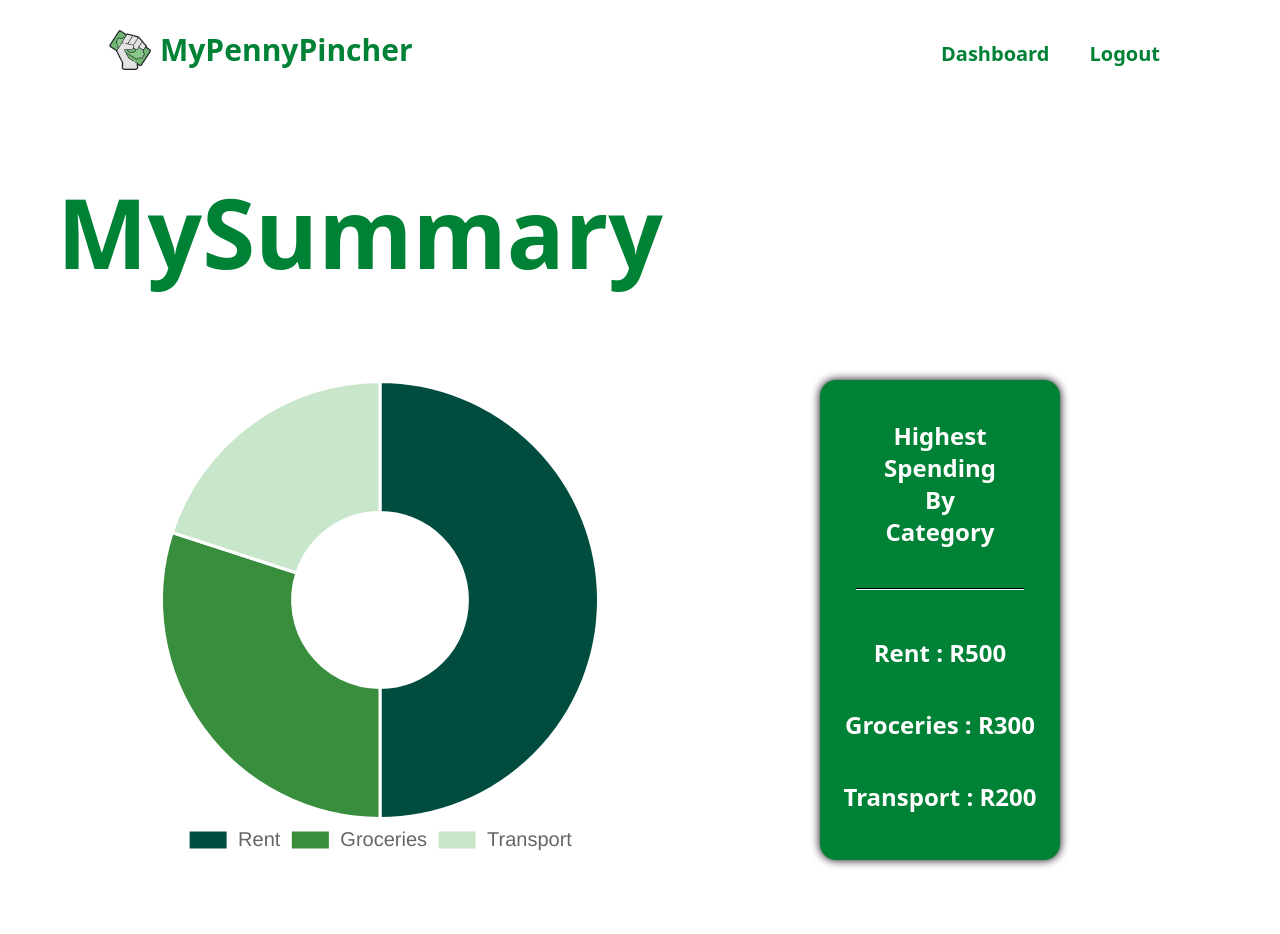
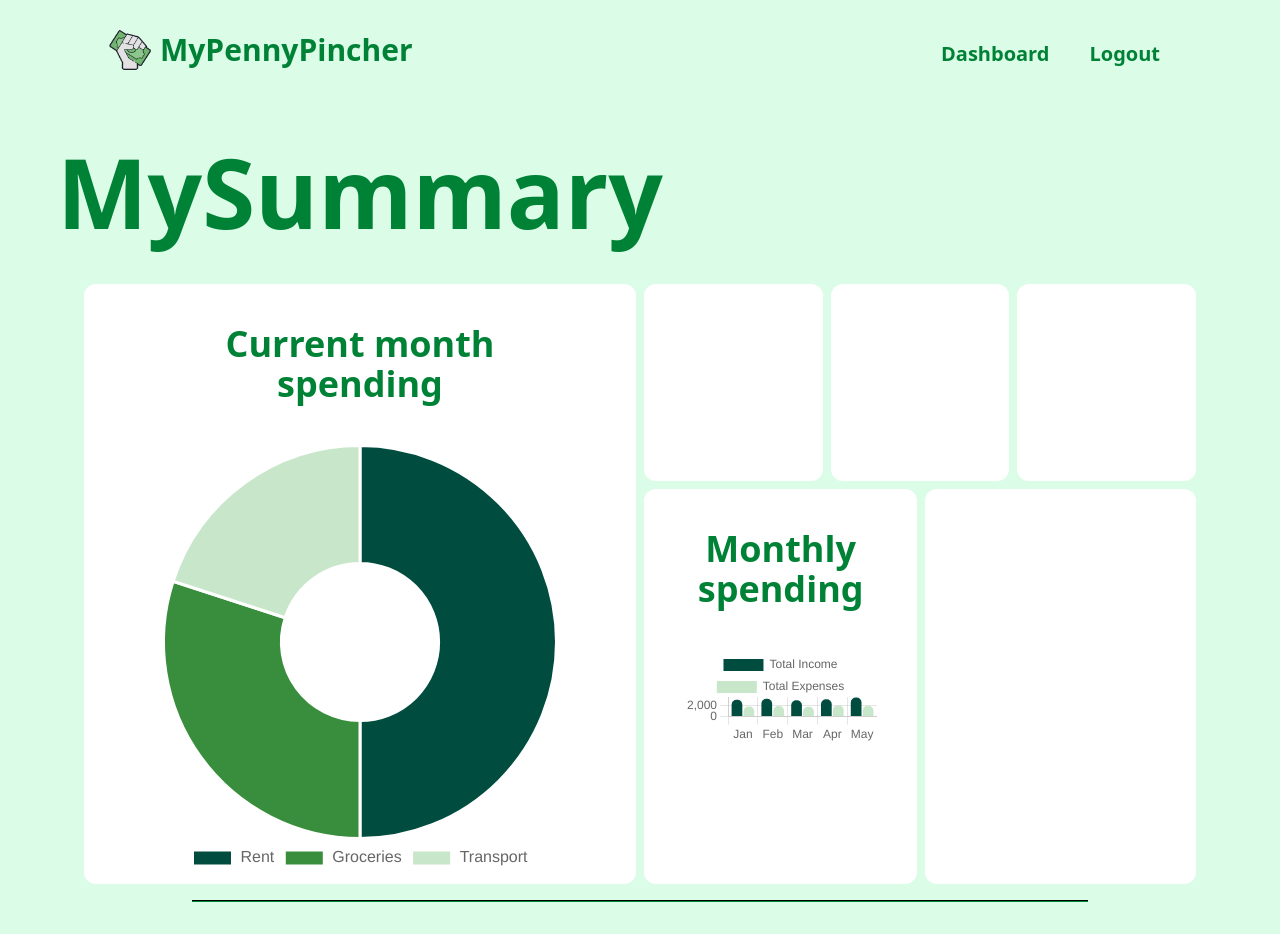
Before and after one commit to Tewahido/MyPennyPincher, a React (Vite) app in the folder MyPennyPincher_Client/: page /dashboard in a window 1280 px wide. Shown: the top 934 px of the page. Built offline with nearby package versions, Linux system fonts and the light colour scheme.

Commit message:
Redesigned Summary Section of Dashboard

```diff
--- a/MyPennyPincher_Client/src/components/Footer.jsx
+++ b/MyPennyPincher_Client/src/components/Footer.jsx
@@ -1,7 +1,7 @@
 export default function Footer() {
   return (
     <footer>
-      <div className="flex items-center w-full h-15 bg-green-950 px-5 text-gray-300">
+      <div className="flex items-center w-full h-14 bg-green-950 px-5 text-gray-300 mt-0.25">
         © 2025 MyPennyPincher. All rights reserved.
       </div>
     </footer>
--- a/MyPennyPincher_Client/src/components/Navbar.jsx
+++ b/MyPennyPincher_Client/src/components/Navbar.jsx
@@ -18,7 +18,7 @@ export default function Navbar() {
   }, []);
 
   return (
-    <div className="flex flex-col fixed top-0 left-0 w-full z-10 bg-white">
+    <div className="flex flex-col fixed top-0 left-0 w-full z-10 bg-green-100">
       <nav className="flex justify-between h-20 mx-25 ">
         <div className="flex items-end h-full ">
           <img
--- a/MyPennyPincher_Client/src/pages/Dashboard/Dashboard.jsx
+++ b/MyPennyPincher_Client/src/pages/Dashboard/Dashboard.jsx
@@ -2,17 +2,17 @@ import SummarySection from "./components/SummarySection";
 
 export default function Dashboard() {
   return (
-    <div className="w-full flex flex-col mt-20">
+    <div className="w-full bg-green-100 flex flex-col mt-10">
       <div className="w-[50%] h-50 flex items-end justify-center mb-10 mx-10">
         <h1 className="text-8xl font-extrabold text-green-700"> MySummary</h1>
       </div>
-      <div className="w-full h-150">
+      <div className="w-full ">
         <SummarySection />
       </div>
       <hr className="bg-green-700 h-0.5 w-[70%] mx-auto my-5" />
       <div className="p-3">
-        <div className="flex flex-col items-center bg-green-700 h-200 rounded-4xl p-10">
-          <h1 className="text-6xl font-extrabold text-white">
+        <div className="flex flex-col items-center bg-white h-200 rounded-4xl p-10">
+          <h1 className="text-6xl font-extrabold text-green-700">
             All Transactions
           </h1>
         </div>
--- a/MyPennyPincher_Client/src/pages/Dashboard/components/SummarySection.jsx
+++ b/MyPennyPincher_Client/src/pages/Dashboard/components/SummarySection.jsx
@@ -1,13 +1,30 @@
-import { Chart as ChartJS, ArcElement, Tooltip, Legend } from "chart.js";
-import { Doughnut } from "react-chartjs-2";
+import {
+  Chart as ChartJS,
+  ArcElement,
+  Tooltip,
+  Legend,
+  RadialLinearScale,
+  BarElement,
+  CategoryScale,
+  LinearScale,
+} from "chart.js";
+import { Doughnut, PolarArea, Bar } from "react-chartjs-2";
 
-ChartJS.register(ArcElement, Tooltip, Legend);
+ChartJS.register(
+  ArcElement,
+  Tooltip,
+  Legend,
+  RadialLinearScale,
+  BarElement,
+  CategoryScale,
+  LinearScale
+);
 
 const data = {
   labels: ["Rent", "Groceries", "Transport"],
   datasets: [
     {
-      label: "Amount spent",
+      label: "Monthly Expendture",
       data: [500, 300, 200],
       backgroundColor: [
         "rgba(0, 77, 64, 1)",
@@ -18,6 +35,38 @@ const data = {
     },
   ],
 };
+const barData = {
+  labels: ["Jan", "Feb", "Mar", "Apr", "May"],
+  datasets: [
+    {
+      label: "Total Income",
+      data: [3000, 3200, 2900, 3100, 3400],
+      backgroundColor: "rgba(0, 77, 64, 1)",
+      borderRadius: 5,
+    },
+    {
+      label: "Total Expenses",
+      data: [1800, 1900, 1750, 2000, 1950],
+      backgroundColor: "rgba(200, 230, 201, 1)",
+      borderRadius: 5,
+    },
+  ],
+};
+
+const barOptions = {
+  responsive: true,
+  scales: {
+    y: {
+      beginAtZero: true,
+      ticks: {
+        stepSize: 500,
+      },
+    },
+  },
+  legend: {
+    position: "bottom",
+  },
+};
 
 const options = {
   responsive: true,
@@ -27,7 +76,7 @@ const options = {
       position: "bottom",
       labels: {
         font: {
-          size: 20,
+          size: 16,
         },
       },
     },
@@ -36,20 +85,30 @@ const options = {
 
 export default function SummarySection() {
   return (
-    <div className="flex justify-evenly  h-150 px-20">
-      <div className="flex justify-center h-full w-full p-15">
-        <Doughnut data={data} options={options} />
+    <div className="flex justify-evenly w-full h-150 px-20">
+      <div className="flex flex-col items-center h-full bg-white m-1 rounded-xl w-[60%] px-15 pb-15">
+        <h1 className=" font-bold text-4xl text-green-700 my-10  mx-auto text-center">
+          Current month spending{" "}
+        </h1>
+        <div className="flex justify-center h-[80%] w-full">
+          <Doughnut data={data} options={options} />
+        </div>
       </div>
-      <div className="w-full h-full p-15">
-        <div className="flex flex-col items-center bg-green-700 h-full w-[60%] mx-auto rounded-2xl shadow-[0px_0px_10px]">
-          <h1 className="text-white font-bold text-2xl my-10 w-[50%] mx-auto text-center">
-            Highest Spending By Category
-          </h1>
-          <hr className="bg-white h-0.5 w-[70%]" />
-          <div className="flex flex-col h-[60%] justify-center text-white text-2xl font-semibold gap-10 items-center text-center">
-            <p>Rent : R500</p>
-            <p>Groceries : R300</p>
-            <p>Transport : R200</p>
+      <div className="w-full h-full ">
+        <div className="flex flex-col gap-2 h-full w-full ">
+          <div className="flex h-[50%]   ">
+            <div className="h-full w-[33%] bg-white m-1 rounded-xl"></div>
+            <div className="h-full w-[33%] bg-white m-1 rounded-xl"></div>
+            <div className="h-full w-[33%] bg-white m-1 rounded-xl"></div>
+          </div>
+          <div className="flex h-full w-full">
+            <div className=" flex flex-col h-full w-[50%] m-1 bg-white rounded-xl gap-10 p-10">
+              <h1 className="text-center text-green-700 text-4xl font-bold ">
+                Monthly spending
+              </h1>
+              <Bar data={barData} options={barOptions} />
+            </div>
+            <div className="h-full w-[50%] m-1 bg-white rounded-xl"></div>
           </div>
         </div>
       </div>
```
